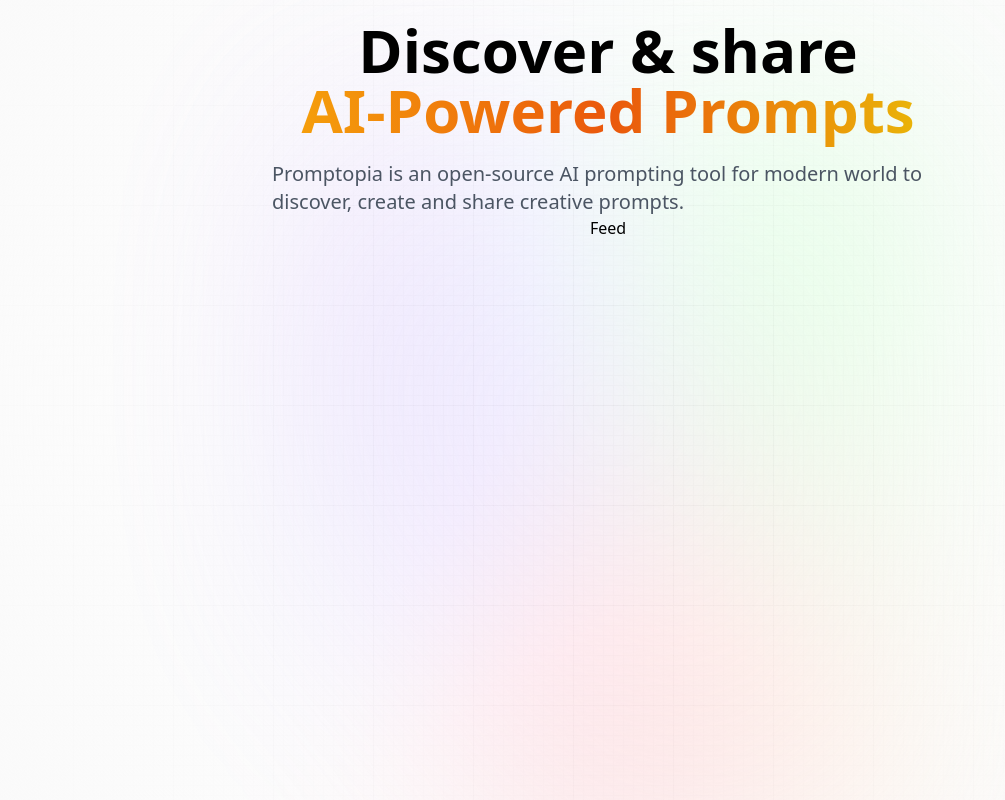
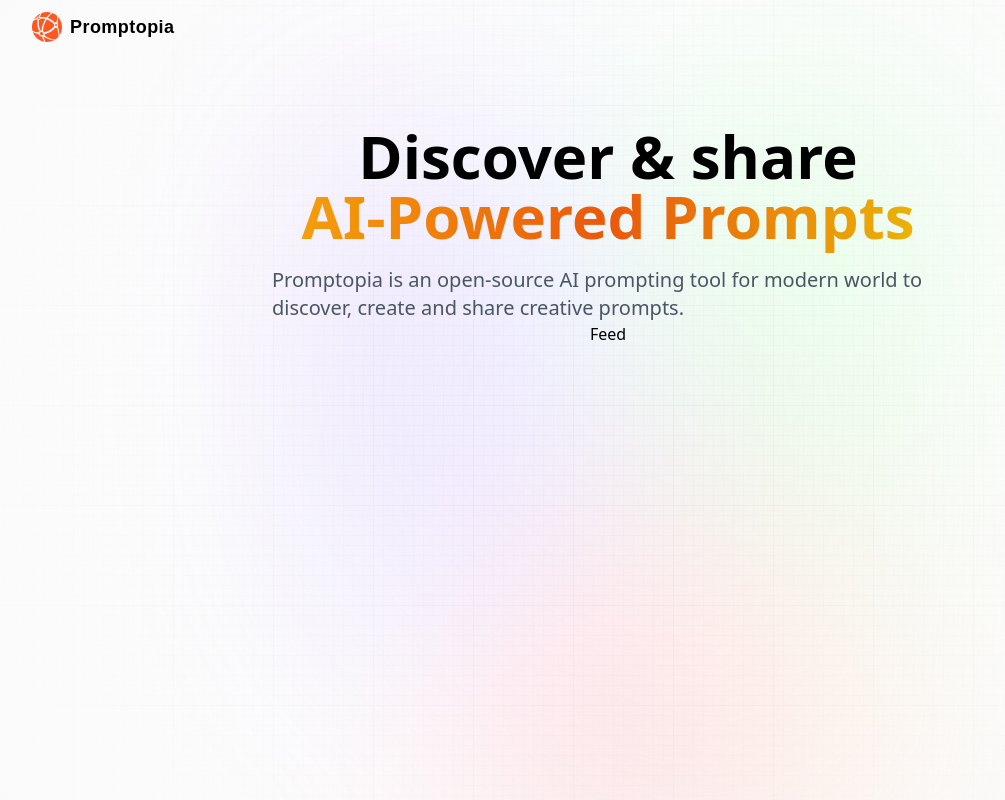
Before and after one commit to prateekvarma/next13-share-prompts, a Next.js app: page / in a window 1280 px wide. Shown: the whole page, without its empty margins (32-1037 px from the left). Built offline with nearby package versions, Linux system fonts and the light colour scheme.

Commit message:
Created the nav component

```diff
--- a/app/layout.jsx
+++ b/app/layout.jsx
@@ -1,3 +1,4 @@
+import Nav from '@components/Nav';
 import '@styles/globals.css';
 
 export const metadata = {
@@ -12,6 +13,7 @@
                 <div className='gradient' />
             </div>
             <main className='app'>
+                <Nav />
                 {children}
             </main>
         </body>
--- /dev/null
+++ b/components/Nav.jsx
@@ -0,0 +1,25 @@
+'use client';
+
+import Link from 'next/link';
+import Image from 'next/image';
+import { useState, useEffect } from 'react';
+import { signIn, signOut, useSession, getProvider } from 'next-auth/react';
+
+const Nav = () => {
+  return (
+    <nav className='flex-between w-full mb-16 pt-3'>
+      <Link href='/' className='flex gap-2 flex-center'>
+        <Image
+          src='/assets/images/logo.svg'
+          alt='Prmptopia logo'
+          width={30}
+          height={30}
+          className='object-contain'
+        />
+        <p className='logo_text'>Promptopia</p>
+      </Link>
+    </nav>
+  );
+};
+
+export default Nav;
```
